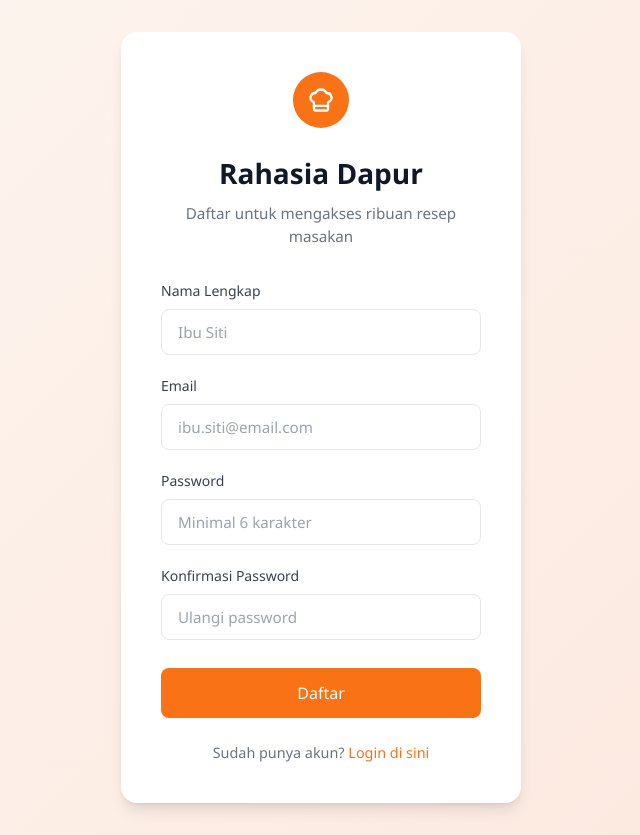
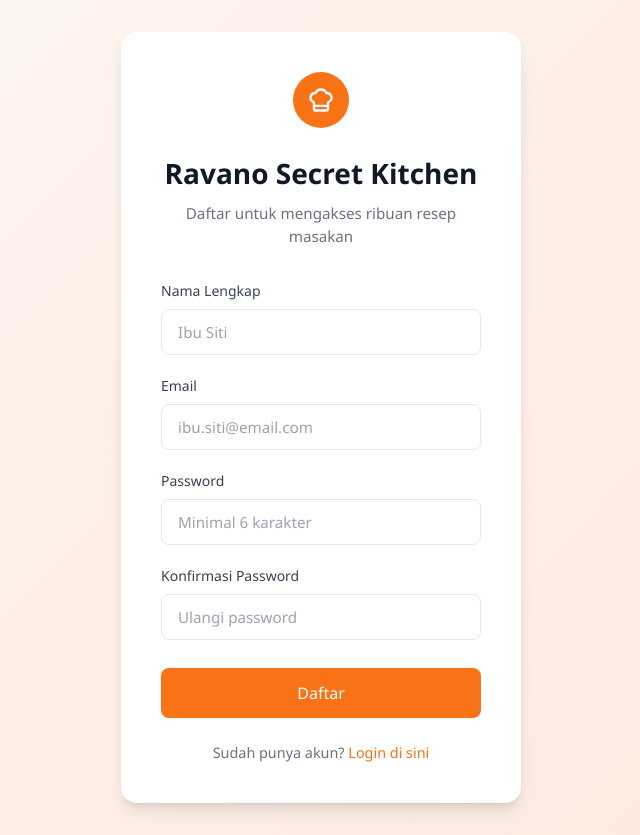
Before and after one commit to ravano-2464/Ravano-Secret-Kitchen-FE, a React app: page /register in a window 1280 px wide. Shown: the whole page, without its empty margins (319-959 px from the left). Built offline with nearby package versions, Linux system fonts and the light colour scheme; the HTML template or start-up script is replaced by a standard one.

Commit message:
feat: Add user login and registration pages, implement a new Navbar component, and update the project README.

```diff
--- a/src/components/Navbar.tsx
+++ b/src/components/Navbar.tsx
@@ -19,7 +19,7 @@ export const Navbar = () => {
                     <ChefHat size={24} />
                 </div>
                 <div className="navbar-text">
-                    <span className="navbar-title">Rahasia Dapur</span>
+                    <span className="navbar-title">Ravano Secret Kitchen</span>
                     <span className="navbar-subtitle">Selamat datang, <strong>{userName}</strong></span>
                 </div>
             </Link>
--- a/src/pages/LoginPage.tsx
+++ b/src/pages/LoginPage.tsx
@@ -22,7 +22,7 @@ export const LoginPage = () => {
                 </div>
 
                 <h1 className="auth-title">Selamat Datang</h1>
-                <p className="auth-subtitle">Login untuk melanjutkan ke Rahasia Dapur</p>
+                <p className="auth-subtitle">Login untuk melanjutkan ke Ravano Secret Kitchen</p>
 
                 {error && <div className="auth-error">{error}</div>}
 
--- a/src/pages/RegisterPage.tsx
+++ b/src/pages/RegisterPage.tsx
@@ -25,7 +25,7 @@ export const RegisterPage = () => {
                     <ChefHat size={28} />
                 </div>
 
-                <h1 className="auth-title">Rahasia Dapur</h1>
+                <h1 className="auth-title">Ravano Secret Kitchen</h1>
                 <p className="auth-subtitle">Daftar untuk mengakses ribuan resep masakan</p>
 
                 {error && <div className="auth-error">{error}</div>}
```
Also changed, not shown: 1 other file (tests, documents, lock files or other folders).
